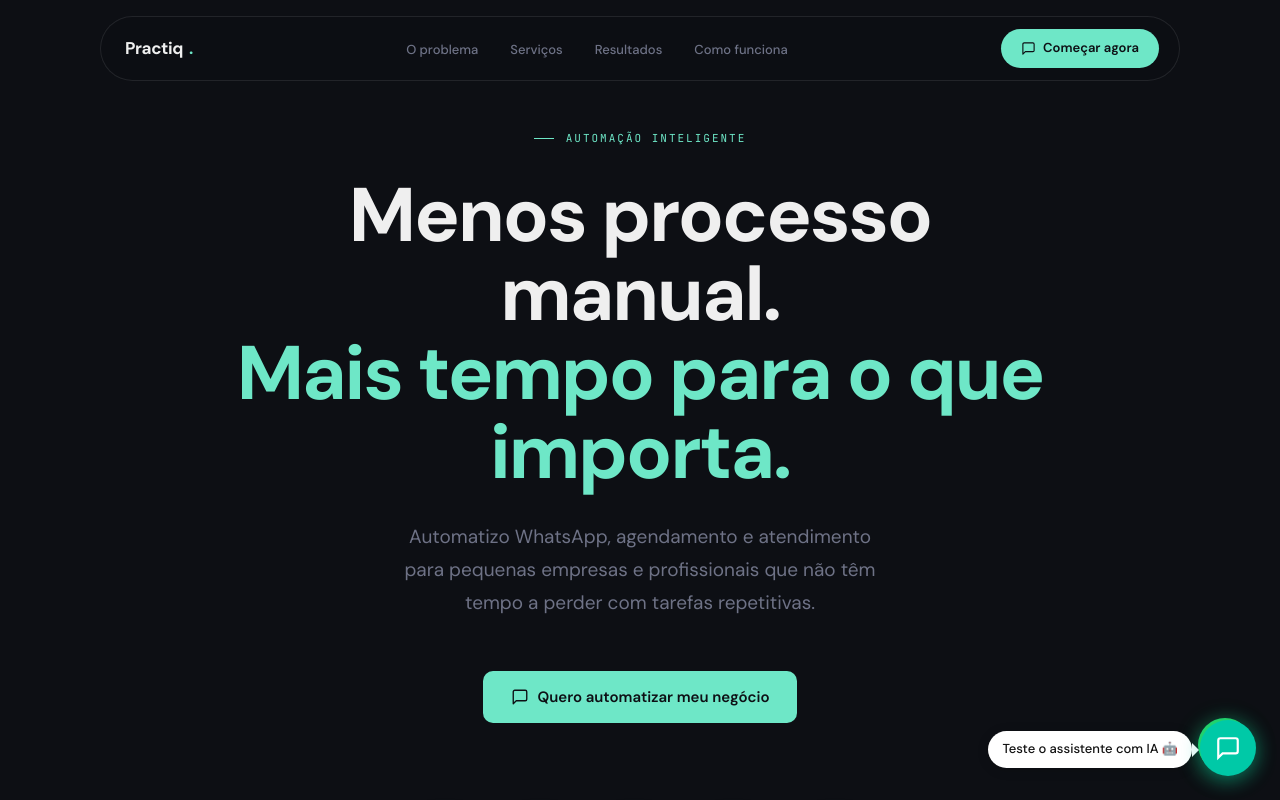
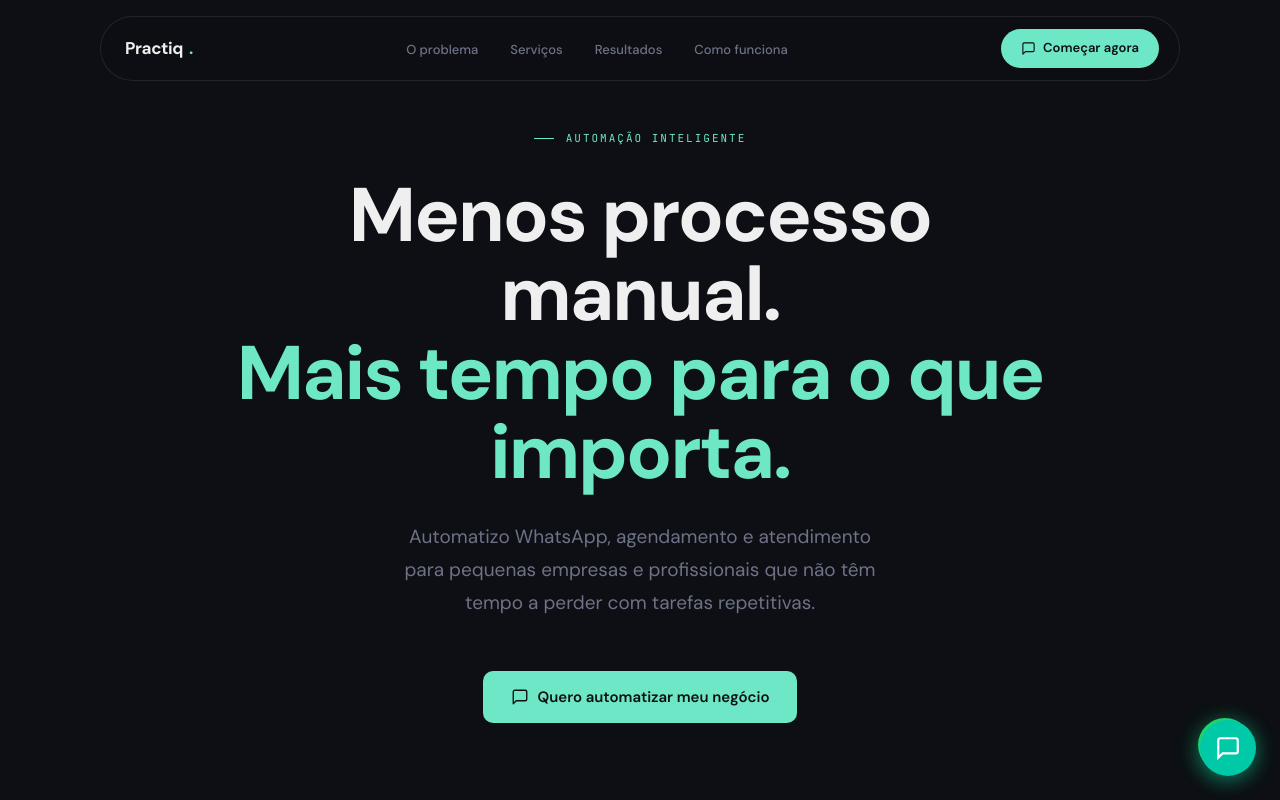
Before and after one commit to RafaelClaro/practiq, a Next.js app: page / in a window 1280 px wide. Shown: the top 800 px of the page. Built offline with nearby package versions, Linux system fonts and the light colour scheme.

Commit message:
feat: show chat label on hover instead of timer

```diff
--- a/components/ChatBubble.tsx
+++ b/components/ChatBubble.tsx
@@ -1,23 +1,18 @@
 "use client";
 
-import { useEffect, useRef, useState } from "react";
+import { useRef, useState } from "react";
 
 const TYPEBOT_ID = "practiq-demo-bot-pfjbqej";
 
 export default function ChatBubble() {
   const [open, setOpen] = useState(false);
-  const [showLabel, setShowLabel] = useState(false);
+  const [hovered, setHovered] = useState(false);
   const iframeRef = useRef<HTMLIFrameElement>(null);
-
-  useEffect(() => {
-    const t = setTimeout(() => setShowLabel(true), 3000);
-    return () => clearTimeout(t);
-  }, []);
 
   return (
     <>
       {/* Label tooltip */}
-      {showLabel && !open && (
+      {hovered && !open && (
         <div className="chat-label" onClick={() => setOpen(true)}>
           Teste o assistente com IA 🤖
         </div>
@@ -26,7 +21,9 @@ export default function ChatBubble() {
       {/* Bubble button */}
       <button
         className="chat-bubble"
-        onClick={() => { setOpen((o) => !o); setShowLabel(false); }}
+        onClick={() => setOpen((o) => !o)}
+        onMouseEnter={() => setHovered(true)}
+        onMouseLeave={() => setHovered(false)}
         aria-label="Abrir chat"
       >
         {open ? (
```
